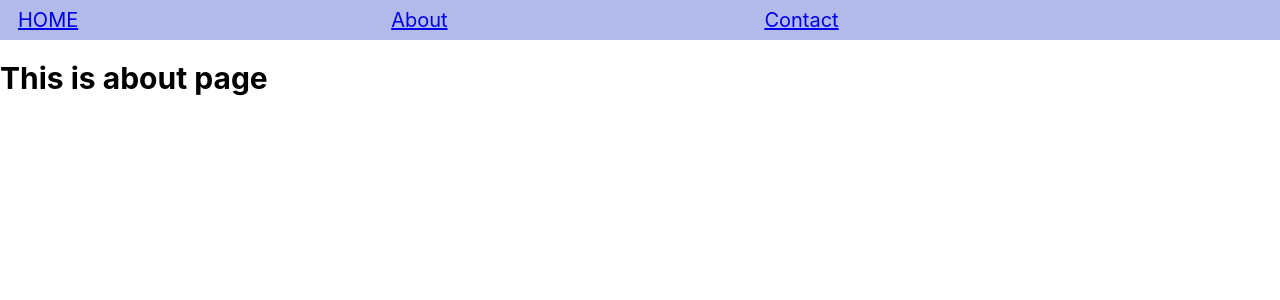
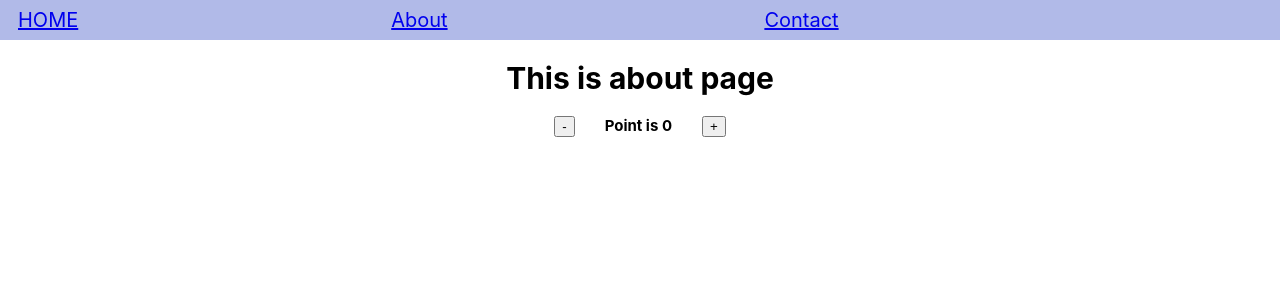
Before and after one commit to LeThiBe/to-do-app, a React (Create React App) app: page /about in a window 1280 px wide. Shown: the top 300 px of the page. Built offline with nearby package versions, Linux system fonts and the light colour scheme.

Commit message:
increase and decrease value use props and state

```diff
--- a/src/App.js
+++ b/src/App.js
@@ -1,5 +1,4 @@
 import React from 'react';
-import ReactDOM from 'react-dom';
 import {  BrowserRouter as Router, Route, Switch } from 'react-router-dom';
 
 import Home from './pages/Home';
@@ -12,7 +11,7 @@ function App() {
       <Router>
         <Switch>
           <Route exact path="/" component={Home} />
-          <Route path="/about" component={About} />
+          <Route path="/about" component={(props) => (<About number={1}  {...props}/>)} />)}
           <Route path="/contact" component={Contact} />
         </Switch>
       </Router>
--- a/src/components/layout/header/Header.jsx
+++ b/src/components/layout/header/Header.jsx
@@ -1,4 +1,4 @@
-import { BrowserRouter as Router, Link } from 'react-router-dom';
+import {Link } from 'react-router-dom';
 
 import * as Style from './styles';
 
--- a/src/components/layout/header/styles.js
+++ b/src/components/layout/header/styles.js
@@ -1,4 +1,4 @@
-import styled, { css } from 'styled-components';
+import styled from 'styled-components';
 
 export const HeaderContainer = styled.div`
   height: 40px;
--- a/src/pages/About/index.jsx
+++ b/src/pages/About/index.jsx
@@ -1,14 +1,45 @@
+import React, { Component } from 'react';
+
 import * as Style from './styles';
 
 import Header from '../../components/layout/header/Header';
 
-const About = () => (
+class About extends Component {
+  constructor(props) {
+    super(props);
+    this.state = {
+      point: 0,
+    };
+
+    this.increase = this.increase.bind(this);
+    this.decrease = this.decrease.bind(this);
+  }
+
+  increase() {
+    this.setState((state, props) => ({
+      point: state.point + props.number
+    }));
+  }
+
+  decrease() {
+    this.setState((state, props) => ({
+      point: state.point - props.number
+    }));
+  }
+
+  render() {
+    return (
       <>
         <Header />
         <Style.MainContainer>
           <Style.TitleContent>This is about page</Style.TitleContent>
+          <Style.ButtonIncrease onClick={this.decrease}>-</Style.ButtonIncrease>
+          <Style.NumberPoint>Point is {this.state.point}</Style.NumberPoint>
+          <Style.ButtonIncrease onClick={this.increase}>+</Style.ButtonIncrease>
         </Style.MainContainer>
       </>
     );
+  }
+}
 
 export default About;
--- a/src/pages/About/styles.js
+++ b/src/pages/About/styles.js
@@ -2,8 +2,18 @@ import styled from 'styled-components';
 
 export const MainContainer = styled.div`
   font-size: 10px;
+  text-align: center;
 `;
 
 export const TitleContent = styled.h1`
   font-size: 30px;
 `;
+
+export const ButtonIncrease = styled.button`
+`;
+
+export const NumberPoint = styled.h2`
+  width: 100px;
+  display: inline;
+  margin: 30px;
+`;
```
Also changed, not shown: 1 other file (tests, documents, lock files or other folders). Lines whose indentation alone changed are shown as unchanged.
